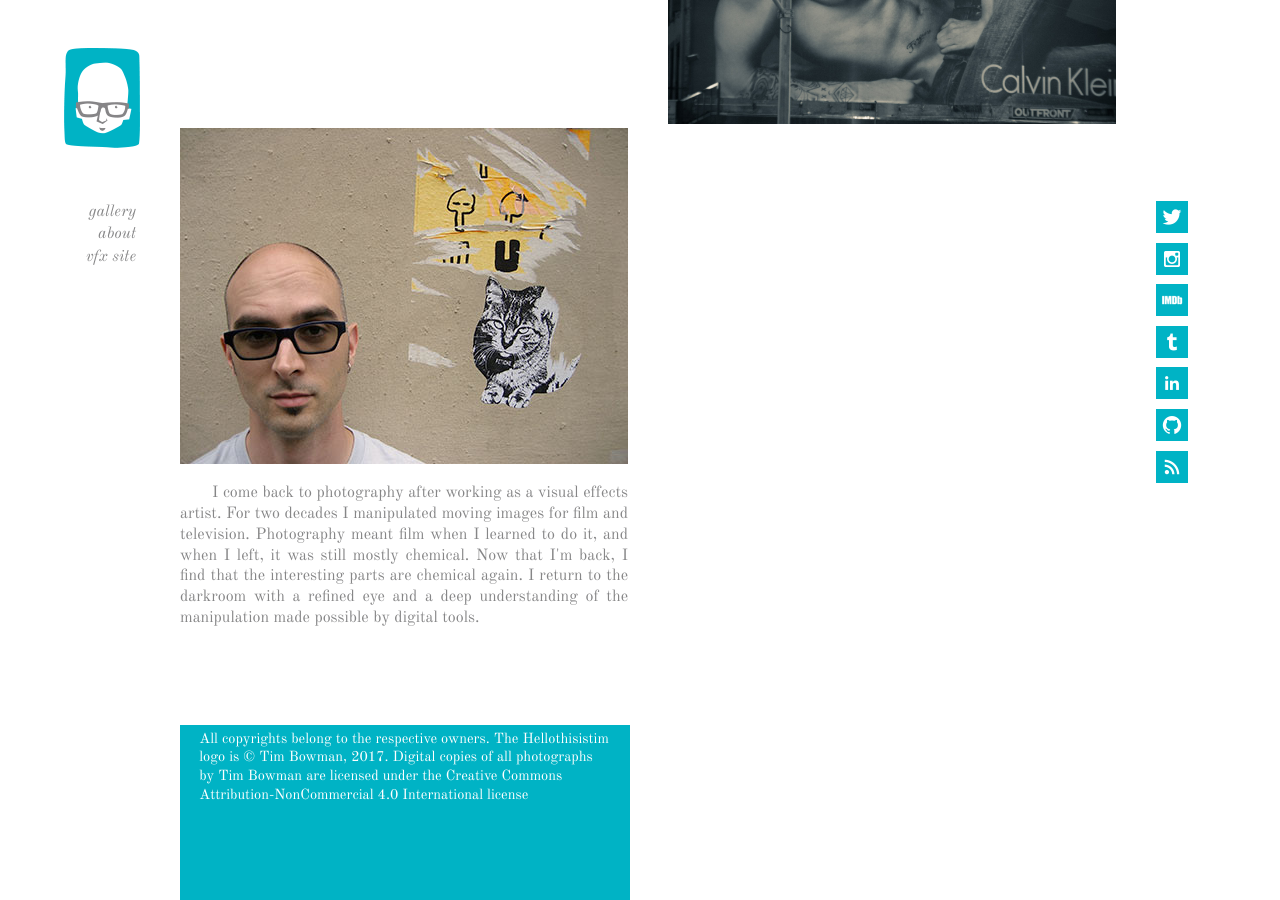
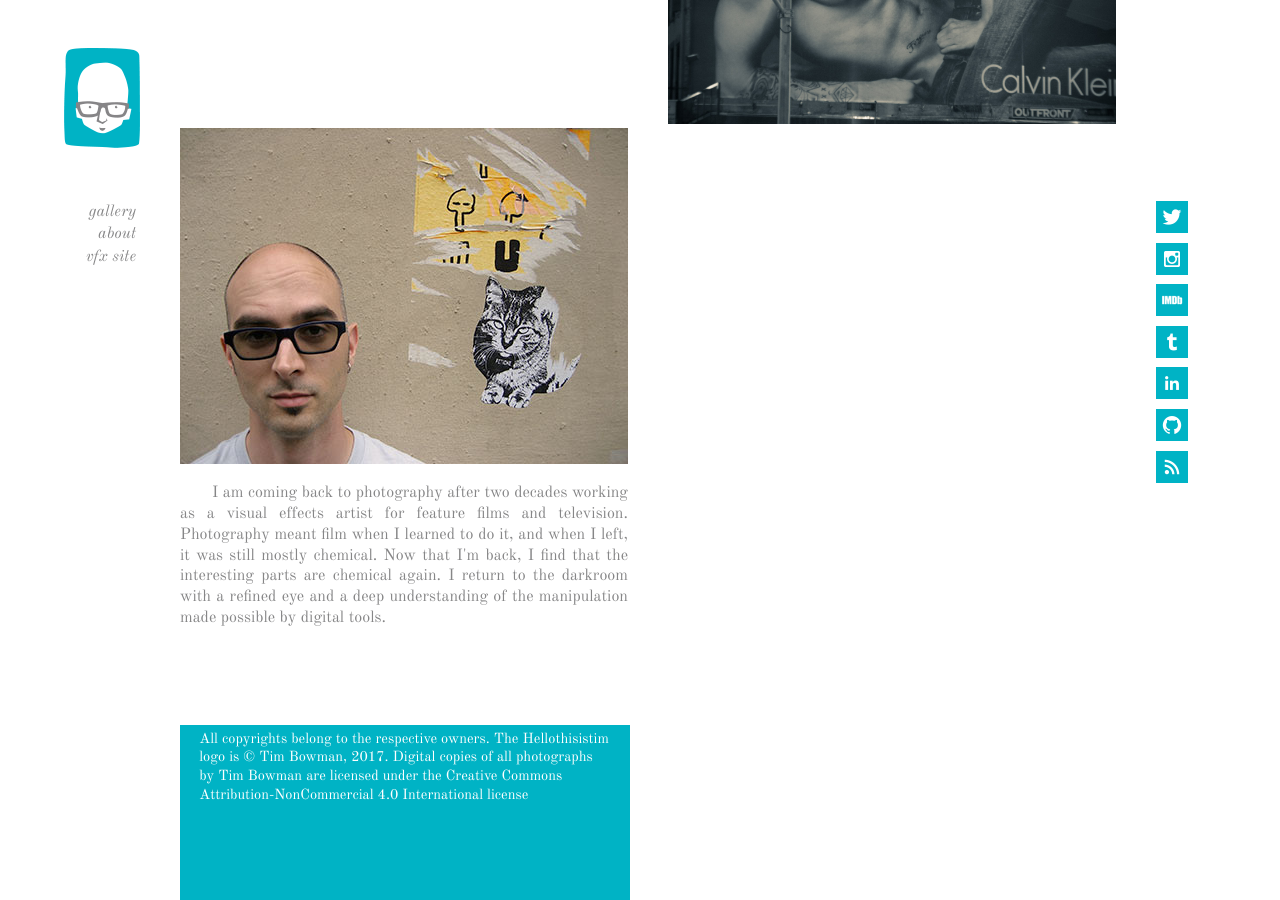
Before and after one commit to hellothisistim/hellothisistim.github.io, a Jekyll site: the page built from index.md, in a window 1280 px wide and 900 px high, scrolled down 2371 px. Built offline with Jekyll 4.4.1, drawn with Linux system fonts in a browser that asks for light colours.

Commit message:
Edit "about" text.
This still needs work.

```diff
--- a/_layouts/home.html
+++ b/_layouts/home.html
@@ -37,7 +37,7 @@
 <section id="about">
 	<h2>About</h2>
 	<img src="./gfx/tim1.jpg" width="448" height="336" alt="Tim Bowman">
-	<p>I come back to photography after working as a visual effects artist. For two decades I manipulated moving images for film and television. Photography meant film when I learned to do it, and when I left, it was still mostly chemical. Now that I'm back, I find that the interesting parts are chemical again. I return to the darkroom with a refined eye and a deep understanding of the manipulation made possible by digital tools.</p>
+	<p>I am coming back to photography after two decades working as a visual effects artist for feature films and television. Photography meant film when I learned to do it, and when I left, it was still mostly chemical. Now that I'm back, I find that the interesting parts are chemical again. I return to the darkroom with a refined eye and a deep understanding of the manipulation made possible by digital tools.</p>
 </section>
 
 </main>
```
